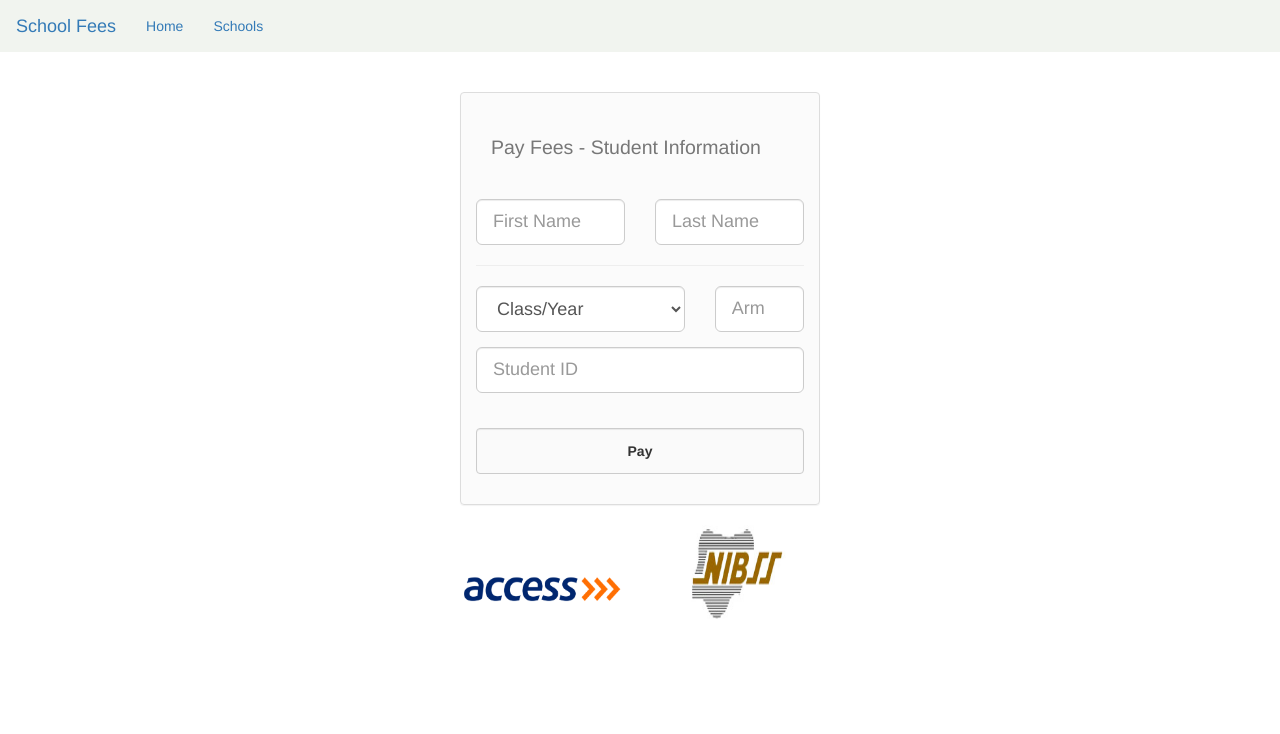
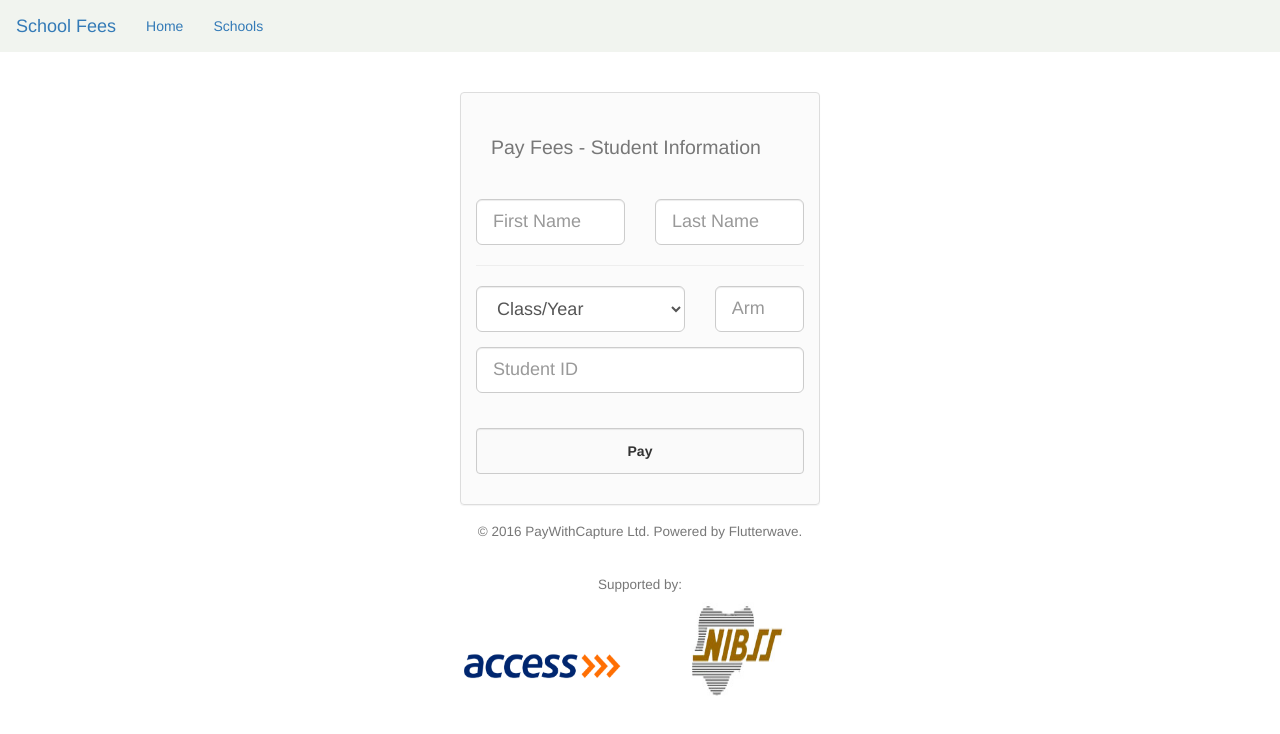
Before and after one commit to TofunmiKupoluyi/schoolfees, a website: page student.html in a window 1280 px wide. Drawn offline with nearby package versions, Linux system fonts and the light colour scheme.

Commit message:
Edited footer text

```diff
--- a/student.html
+++ b/student.html
@@ -83,6 +83,9 @@
                             </form>
                         </div>
                     </div>
+                    <center><h4><small>&#xa9; 2016 PayWithCapture Ltd. Powered by Flutterwave. </small></h4></center>
+                    <br>
+                    <center><h4><small>Supported by: </small></h4></center>
                     <div class="row">
                         <div class="col-lg-6 col-xs-6" >
                             <img src="/static/accesslogo.png" style="width:100%; height:15%">
```
